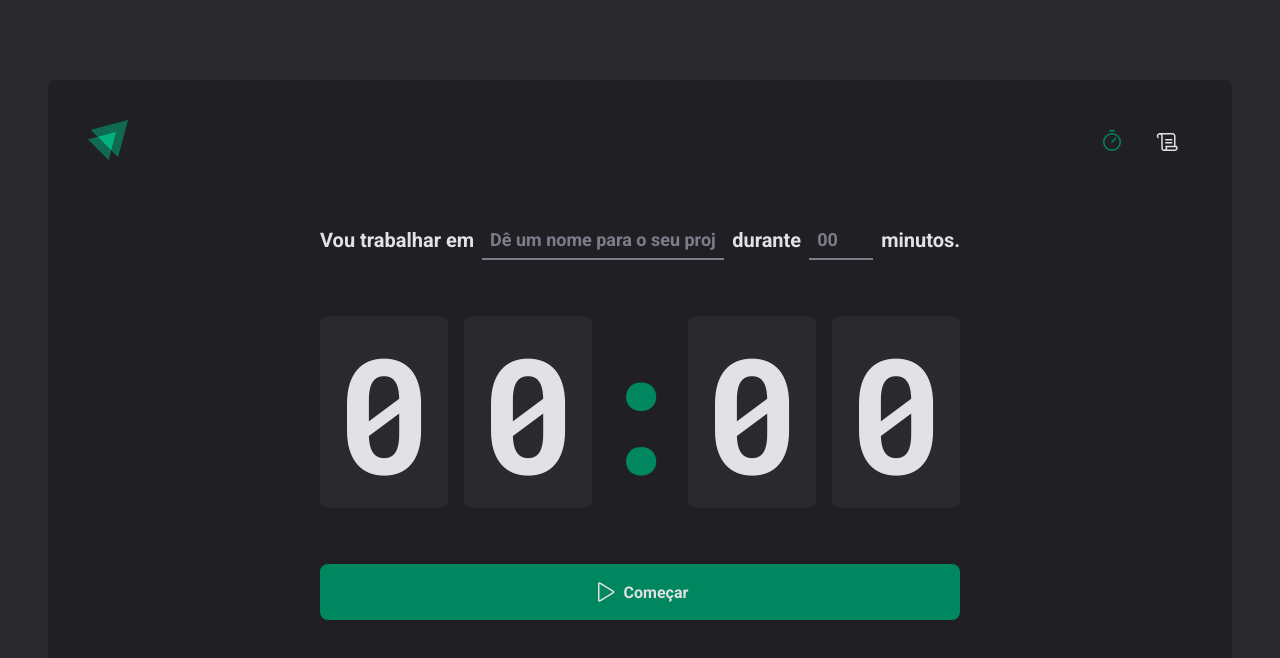
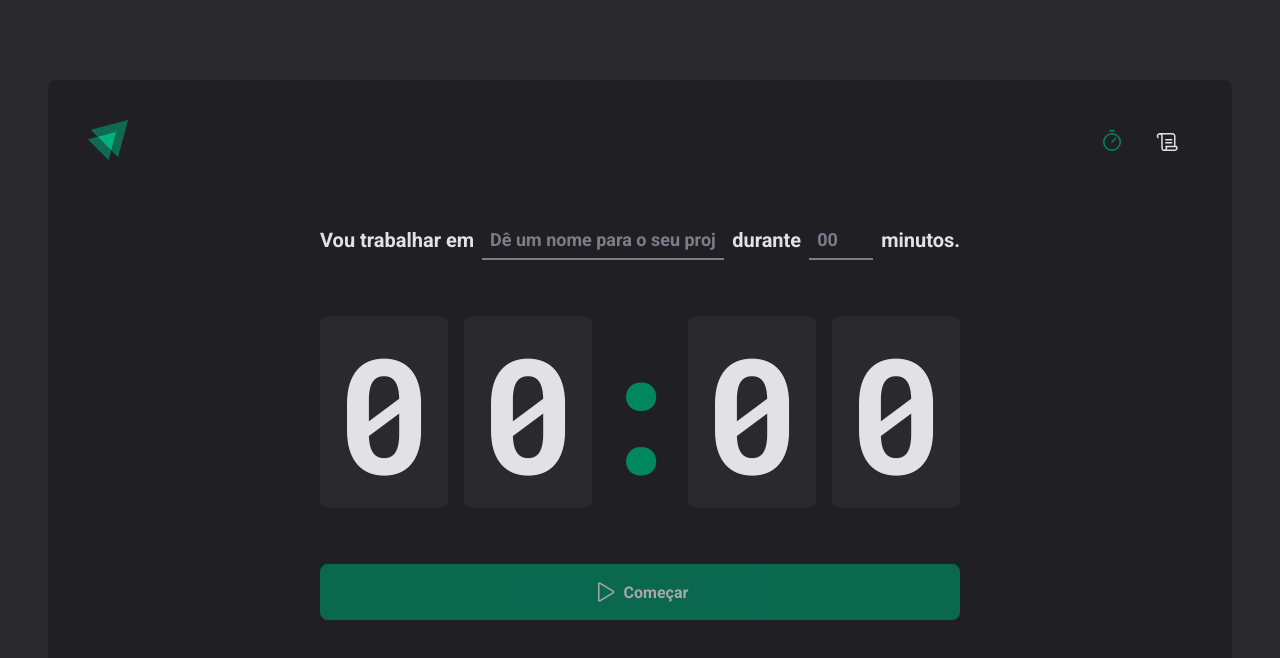
Before and after one commit to RafaelaBicalho/ignite-timer, a React (Vite) app: page / in a window 1280 px wide. Shown: the top 658 px of the page. Built offline with nearby package versions, Linux system fonts and the light colour scheme.

Commit message:
React Hook Form: Atualizando validação de inputs

```diff
--- a/package.json
+++ b/package.json
@@ -13,6 +13,7 @@
     "phosphor-react": "^1.4.1",
     "react": "^18.2.0",
     "react-dom": "^18.2.0",
+    "react-hook-form": "^7.43.9",
     "react-router-dom": "^6.11.0",
     "styled-components": "^5.3.10"
   },
--- a/src/pages/Home/index.tsx
+++ b/src/pages/Home/index.tsx
@@ -1,4 +1,5 @@
 import { Play } from 'phosphor-react'
+import { useForm } from 'react-hook-form'
 import {
   FormContainer,
   HomeContainer,
@@ -10,15 +11,25 @@
 } from './styles'
 
 export function Home() {
+  const { register, handleSubmit, watch } = useForm()
+
+  function handleCreateNewCycle(data: any) {
+    console.log(data)
+  }
+
+  const task = watch('task')
+  const isSubmitDisabled = !task
+
   return (
     <HomeContainer>
-      <form action="">
+      <form onSubmit={handleSubmit(handleCreateNewCycle)} action="">
         <FormContainer>
           <label htmlFor="task">Vou trabalhar em</label>
           <TaskInput
             id="task"
+            list="task-suggestions"
             placeholder="Dê um nome para o seu projeto"
-            list="task-suggestions"
+            {...register('task')}
           />
 
           <datalist id="task-suggestions">
@@ -36,6 +47,7 @@
             step={5}
             min={5}
             max={60}
+            {...register('minutsAmount', { valueAsNumber: true })}
           />
 
           <span>minutos.</span>
@@ -49,7 +61,7 @@
           <span>0</span>
         </CountdownContainer>
 
-        <StartCountdownButton type="submit">
+        <StartCountdownButton disabled={isSubmitDisabled} type="submit">
           <Play size={24} />
           Começar
         </StartCountdownButton>
```
Also changed, not shown: 1 other file (tests, documents, lock files or other folders).
